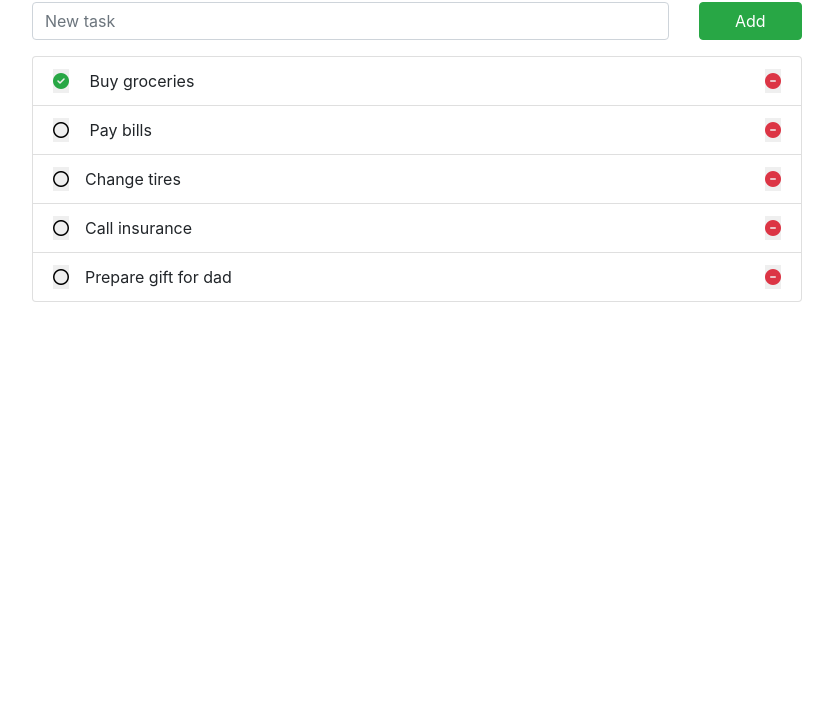
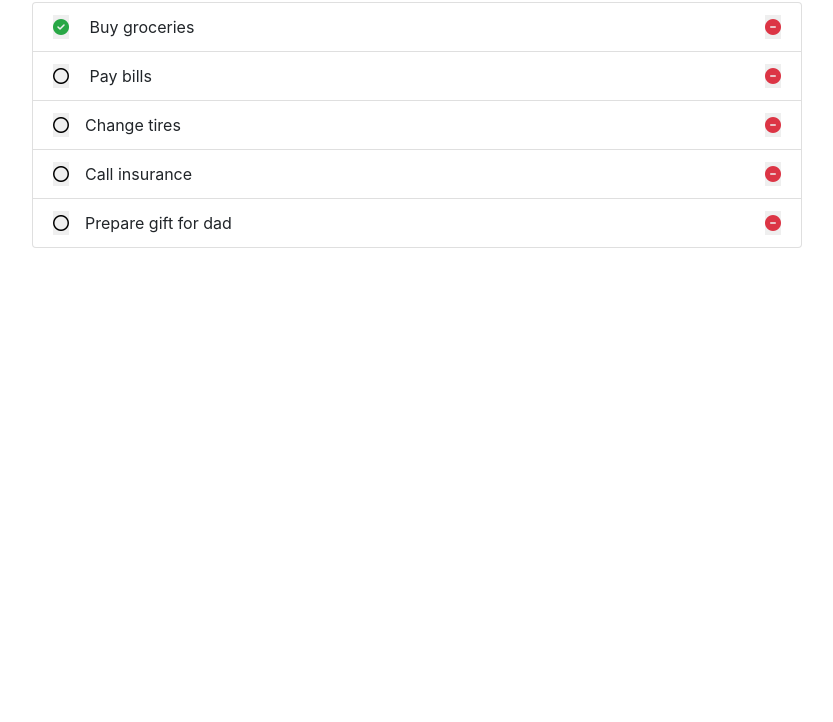
Before and after one commit to jpotapova/js-lecture-2, a plain HTML site: page todo1/index.html in a window 1280 px wide. Shown: the part 78-800 px from the top of the page, without its empty margins (223-1056 px from the left). Drawn offline with nearby package versions, Linux system fonts and the light colour scheme.

Commit message:
Simplify ui

```diff
--- a/todo1/index.html
+++ b/todo1/index.html
@@ -45,23 +45,6 @@
     <main role="main" class="flex-shrink-0">
       <div class="container todo">
         <h1 class="my-3">TO DO APP</h1>
-
-        <form class="mb-3">
-          <div class="row">
-            <div class="col-10">
-              <input
-                type="text"
-                class="form-control"
-                id="new-task"
-                name="new-task"
-                placeholder="New task"
-              />
-            </div>
-            <div class="col">
-              <button type="button" class="btn btn-success add">Add</button>
-            </div>
-          </div>
-        </form>
 
         <div id="todos-content" class="mx-auto">
           <ul class="list-group">
```
